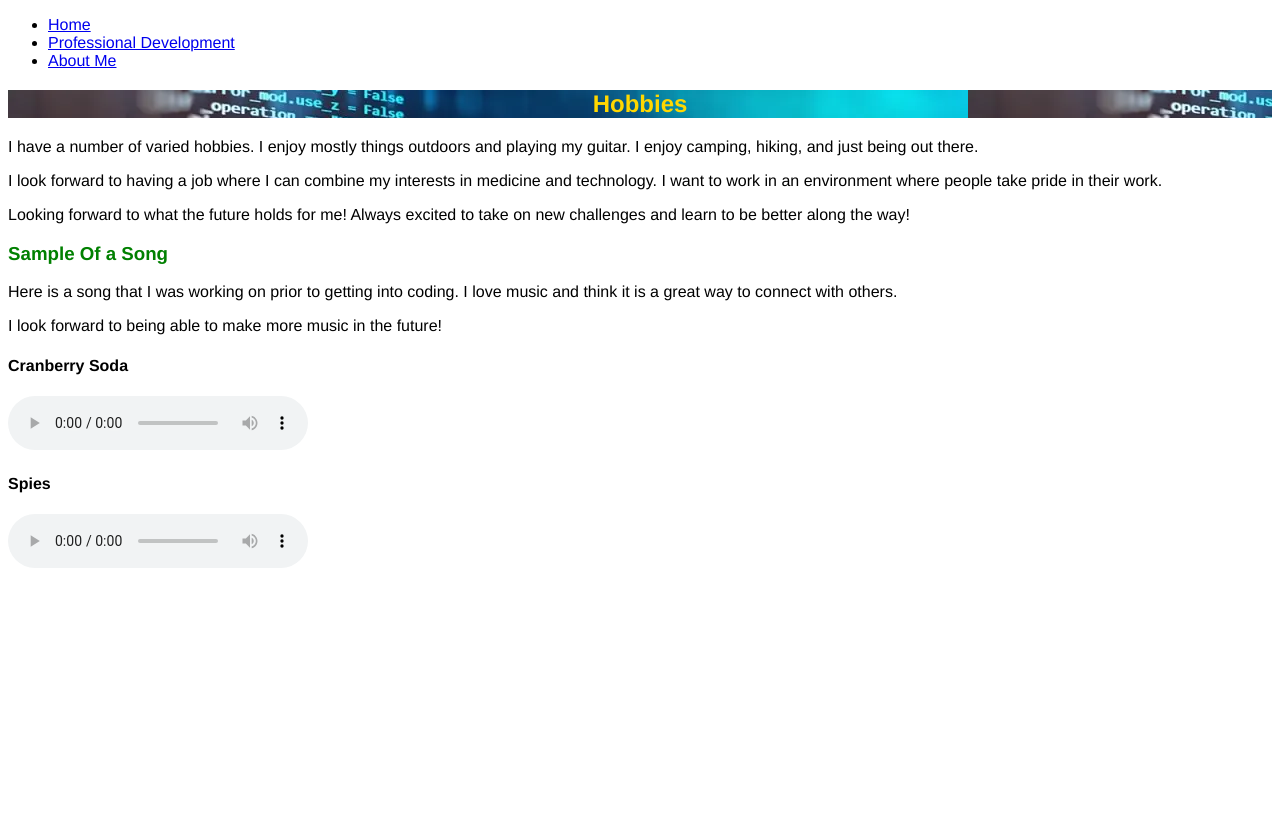
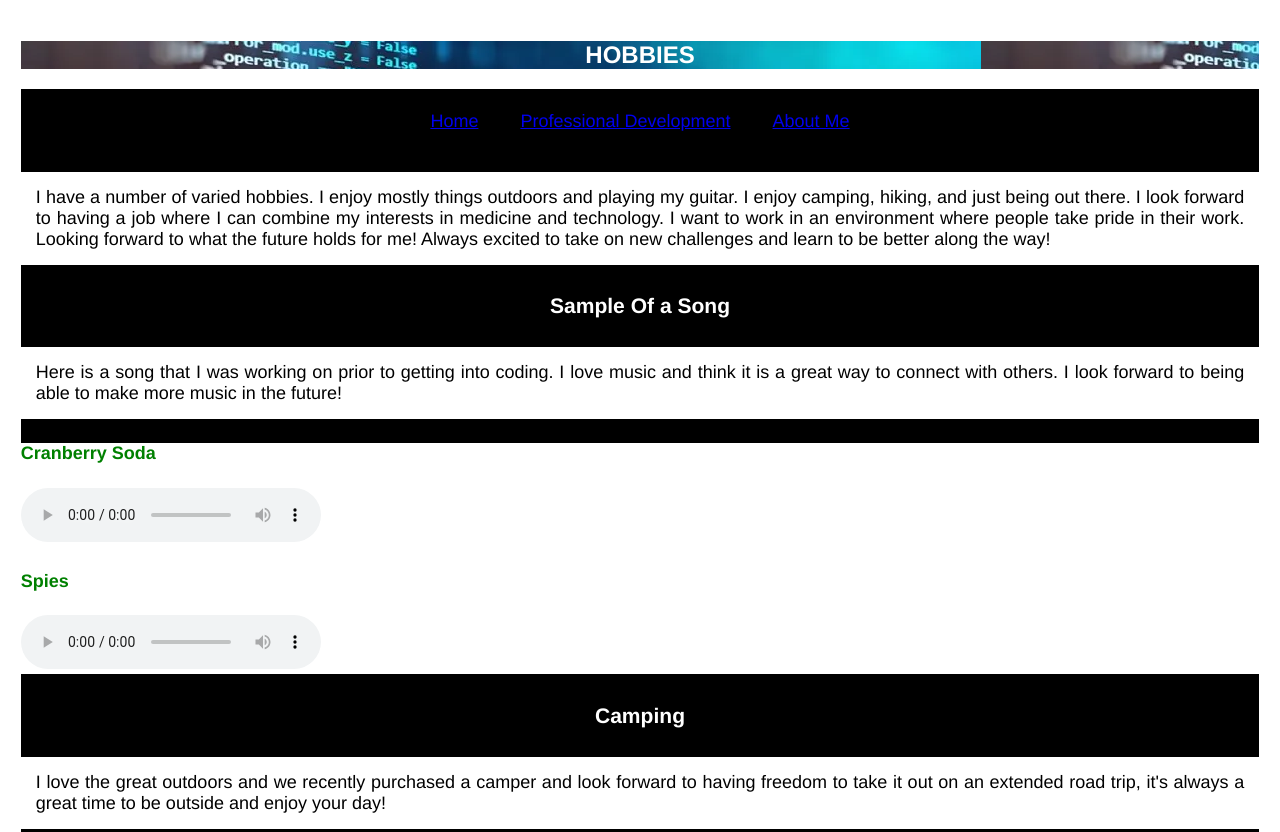
Before and after one commit to dmbresic/Resume, a plain HTML site: page hobbies.html in a window 1280 px wide. Shown: the top 832 px of the page. Before the commit the page ends 800 px from the top, so only its background shows below. Drawn offline with Linux system fonts and the light colour scheme.

Commit message:
Add files via upload

```diff
--- a/hobbies.html
+++ b/hobbies.html
@@ -5,26 +5,32 @@
     <link rel="stylesheet" href="./stylesheet.css">
     </head>
     <body>
+        <header>
+            <h2>Hobbies</h2>
+        </header>
+
+
         <div class = "nav">
 
-            <ul>
-                <li><a href = "./index.html">Home</a></li>
-                <li><a href = "./hobbies.html">Professional Development</a></li>
-                <li><a href="./aboutme.html">About Me</a></li>
-            </ul>
+            <table>
+                <td><a href = "./index.html">Home</a></td>
+                <td><a href = "./hobbies.html">Professional Development</a></td>
+                <td><a href="./aboutme.html">About Me</a></td>
+            </table>
 
-        <h2>Hobbies</h2>
         <div class="hopesandreams">
-        <p>I have a number of varied hobbies. I enjoy mostly things outdoors and playing my guitar. I enjoy camping, hiking, and just being out there.</p>
-        <p>I look forward to having a job where I can combine my interests in medicine and technology. I want to work in an environment where people take pride in their work.</p>
-        <p>Looking forward to what the future holds for me! Always excited to take on new challenges and learn to be better along the way!</p>
+        <p>I have a number of varied hobbies. I enjoy mostly things outdoors and playing my guitar. I enjoy camping, hiking, and just being out there.
+        I look forward to having a job where I can combine my interests in medicine and technology. I want to work in an environment where people take pride in their work.
+        Looking forward to what the future holds for me! Always excited to take on new challenges and learn to be better along the way!</p>
         </div>
 
         <div class="songsampler">
         <h3>Sample Of a Song</h3>
-        <p>Here is a song that I was working on prior to getting into coding. I love music and think it is a great way to connect with others.</p>
-        <p>I look forward to being able to make more music in the future!</p>
+        <p>Here is a song that I was working on prior to getting into coding. I love music and think it is a great way to connect with others.
+        I look forward to being able to make more music in the future!</p>
         </div>
+
+        <div id="music">
             <h4>Cranberry Soda</h4>
             <audio controls autoplay>
                 <source src="cranberry soda.wav" type="audio/wav">
@@ -35,5 +41,18 @@
                 <source src="spies.wav" type="audio/wav">
                 You're really missing out! I'm just having some fun!
             </audio>
+        </div>
+
+        <div id="camping">
+            <h3>Camping</h3>
+            <p>I love the great outdoors and we recently purchased a camper and look forward to having freedom to take it out on an extended road trip, it's always a great time to be outside and enjoy your day!</p>
+        <img src="camper.jpeg">
+        <img src="camping1.jpeg">
+        <img src="camping2.jpeg">
+        <img src="camping3.jpeg">
+        <img src="camping4.jpeg">
+        </div>
+
+
     </body>
 </html>
--- a/stylesheet.css
+++ b/stylesheet.css
@@ -1,23 +1,47 @@
 body {
     background-color: white;
     font-family: 'Franklin Gothic Medium', 'Arial Narrow', Arial, sans-serif;
+    padding: 1%;
 }
 
-h2 {
-    color: gold;
+header{
+    color: white;
     text-align: center;
     font-weight: bold;
     background-image: url("backgroundimage.webp");
-
+    text-transform: uppercase;
 }
 
 h3{
-    color: green
+    color: white;
+    background-color: black;
+    padding: 8px;
+    text-align: center;
 }
 
 p{
     color: green;
     text-align: justify;
+}
+
+
+td{
+    padding: 20px;
+}
+
+table{
+   margin-left: auto;
+   margin-right: auto;
+}
+
+.nav{
+    color: white;
+    font-size: 18px;
+    background-color: black;
+}
+
+.aboutDave > p{
+    color: black;
 }
 
 .songsampler > p{
@@ -26,6 +50,12 @@ p{
 
 .hopesandreams > p{
     color: black;
+    background-color: white;
+}
+
+.songsampler > p{
+    color: black;
+    background-color: white;
 }
 
 .career > p{
@@ -46,24 +76,22 @@ p{
     text-align: center;
 }
 
-a:hover {
-    background-color: palegreen;
-    color: red;
+#music{
+    background-color: white;
+    color: green;
 }
 
-ul.nav {
-    padding-left: 0px;
-    background-color: #3D99CE;
-    text-align: center;
-  }
-  ul.nav > li {
-    display: inline-block;
-    padding: 10px 20px;
-  }
-  ul.nav > li:hover {
-    background-color: #2779BF;
-  }
-  ul.nav > li > a {
+#camping{
     color: white;
-    text-decoration: none;
-  }
+}
+
+p{
+    background-color: white;
+    color: black;
+    padding: 15px;
+}
+
+a:hover {
+    background-color: blue;
+    color: slateblue;
+}
```
Also changed, not shown: aboutme.html (+10 -5 lines), index.html (+11 -6 lines), camper.jpeg (added), camping1.jpeg (added), camping2.jpeg (added), camping3.jpeg (added), camping4.jpeg (added), github.jpg (added). Lines whose indentation alone changed are shown as unchanged.
